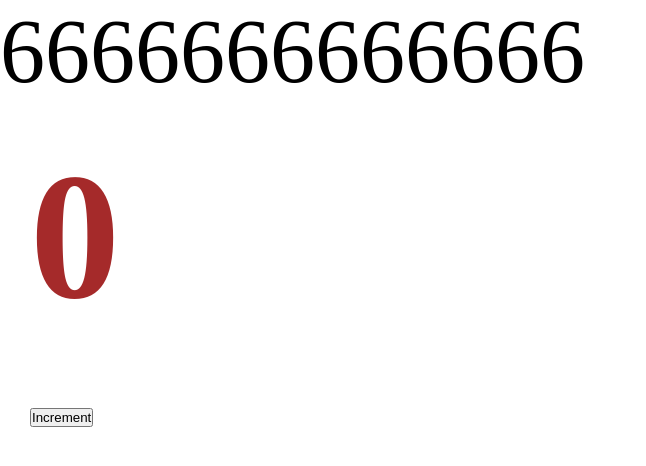
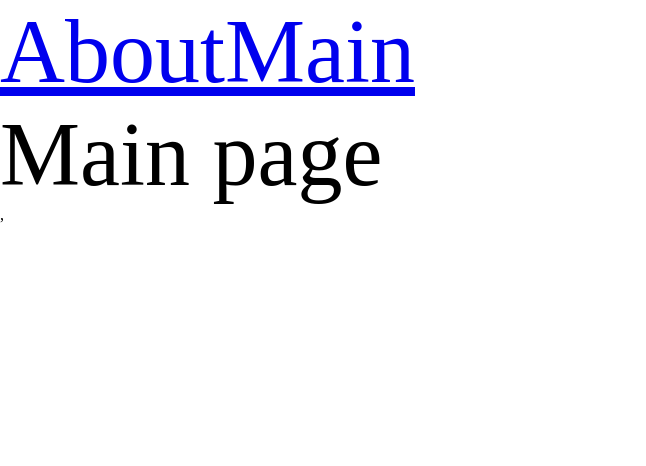
Before and after one commit to loki1520/2024, a React app: page / in a window 1280 px wide. Shown: the top 466 px of the page, without its empty margins (0-646 px from the left). Built offline with nearby package versions, Linux system fonts and the light colour scheme.

Commit message:
Add Routing Code Splitting Lazy Suspence

```diff
--- a/src/App.tsx
+++ b/src/App.tsx
@@ -1,12 +1,23 @@
 import React from 'react';
 import Counter from './components/Counter';
 import './index.scss'
+import { Route, Routes, Link } from 'react-router-dom';
+import { AboutPageLazy } from './pages/AboutPage/AboutPage.lazy';
+import { MainPageLazy } from './pages/MainPage/MainPage.lazy';
+import { Suspense } from 'react';
+//    https://react.dev/reference/react/lazy
 
 const App = () => {
   return (
     <div className='app'>
-      6666666666666
-      <Counter />
+      <Link to="/about">About</Link>
+      <Link to="/">Main</Link>
+      <Suspense fallback={<div>Loading...</div>}>
+        <Routes>
+          <Route path="/about" element={<AboutPageLazy />} />
+          <Route path="/" element={<MainPageLazy />} />
+        </Routes>
+      </Suspense>
     </div>
   );
 };
--- a/src/index.tsx
+++ b/src/index.tsx
@@ -1,8 +1,11 @@
 import { render } from "react-dom";
 import App from "./App";
+import { BrowserRouter } from "react-router-dom";
 // чтобы не просил импортировать реакт - в tsconfig.json ---> "compilerOptions": { ---> "jsx": "react-jsx" }
 
 render(
-  <App />,
+  <BrowserRouter>
+    <App />,
+  </BrowserRouter>,
   document.getElementById("root")
 );
--- /dev/null
+++ b/src/pages/AboutPage/AboutPage.lazy.tsx
@@ -0,0 +1,12 @@
+//     https://react.dev/reference/react/lazy
+import {lazy} from "react";
+
+// export const AboutPageLazy = lazy(() => import('./AboutPage'));
+
+// for testing loading...
+export const AboutPageLazy = lazy(() => new Promise((resolve) => {
+  setTimeout(() => {
+    // @ts-ignore
+        resolve(import('./AboutPage'));
+    }, 1500);
+}));
--- /dev/null
+++ b/src/pages/AboutPage/AboutPage.tsx
@@ -0,0 +1,11 @@
+import React from 'react';
+
+const AboutPage = () => {
+  return (
+    <div>
+      About page
+    </div>
+  );
+};
+
+export default AboutPage;
--- /dev/null
+++ b/src/pages/MainPage/MainPage.lazy.tsx
@@ -0,0 +1,4 @@
+//     https://react.dev/reference/react/lazy
+import {lazy} from "react";
+
+export const MainPageLazy = lazy(() => import('./MainPage'));
--- /dev/null
+++ b/src/pages/MainPage/MainPage.tsx
@@ -0,0 +1,11 @@
+import React from 'react';
+
+const MainPage = () => {
+  return (
+    <div>
+      Main page
+    </div>
+  );
+};
+
+export default MainPage;
--- a/tsconfig.json
+++ b/tsconfig.json
@@ -5,7 +5,7 @@
     // Однако это не означает, что теперь вовсе нельзя использовать any.
     // Это означает лишь, что в подобных ситуация разработчик должен явно писать any,
     "noImplicitAny": true,
-    "module": "es6",
+    "module": "esnext",
     // В какую спецификацию компилируем: для поддержки большинства браузеров
     "target": "es5",
     "jsx": "react-jsx",    // Компилятор будет обрабатывать не только TS файлы, но и JS файлы, -jsx lj,fdkty xnj,s TS не ругался на отсутсвие импорта реакта в файлах
```
Also changed, not shown: 8 other files (tests, documents, lock files or other folders).
